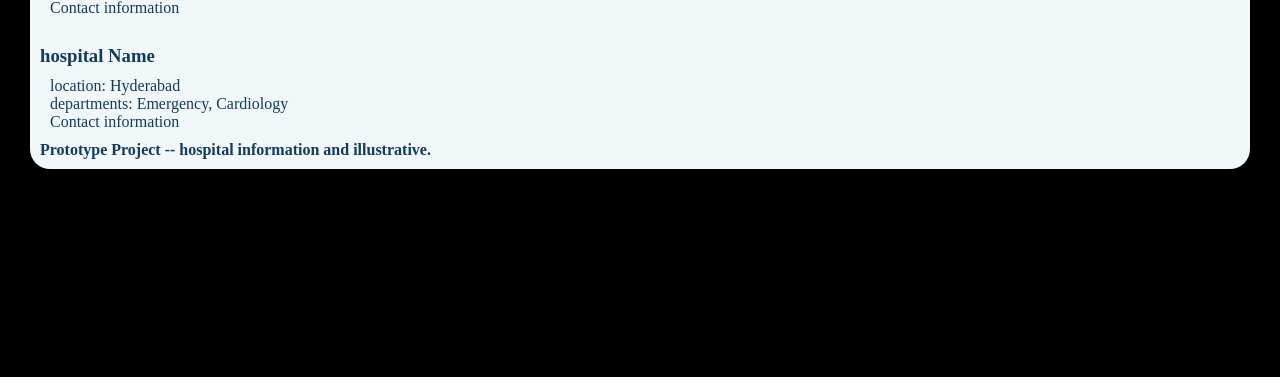
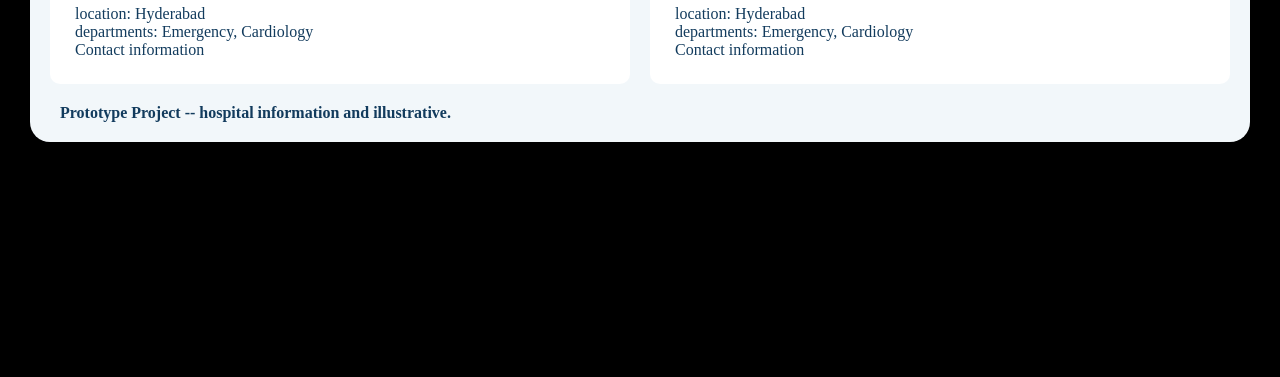
Before and after one commit to muneebims/EmergencyConnect, a plain HTML site: page hospital.html in a window 1280 px wide. Shown: the part 423-800 px from the top of the page. Drawn offline with Linux system fonts and the light colour scheme.

Commit message:
Refactor hospital.css for improved styling

```diff
--- a/hospital.css
+++ b/hospital.css
@@ -103,3 +103,46 @@ form input{
 
     /* width: 95%; */
 }
+
+
+.cards{
+    display: flex;
+    align-items: center;
+    justify-content: space-between;
+    gap: 20px;
+    margin: 10px;
+    flex-wrap: wrap;
+}
+.card{
+    flex: 1;
+    display: flex;
+    flex-direction: column;
+    align-items: flex-start;
+    border: none;
+    border-radius: 10px;
+    background: #FFFFFF;
+    padding: 15px;
+
+
+}
+.card img{
+    object-fit: cover;
+    width: 100%;
+    border-radius: 20px;
+    transition: transform 0.5s ease;
+}
+.card img:hover{
+    transform: scale(1.01);
+}
+.hospitalname h3{
+    margin: 10px;
+    font-size: 33px;
+}
+.disclaimer{
+    display: flex;
+    justify-content: flex-start;
+    margin-left: 10px;
+}
+.disclaimer h4{
+    padding: 10px;
+}
```
